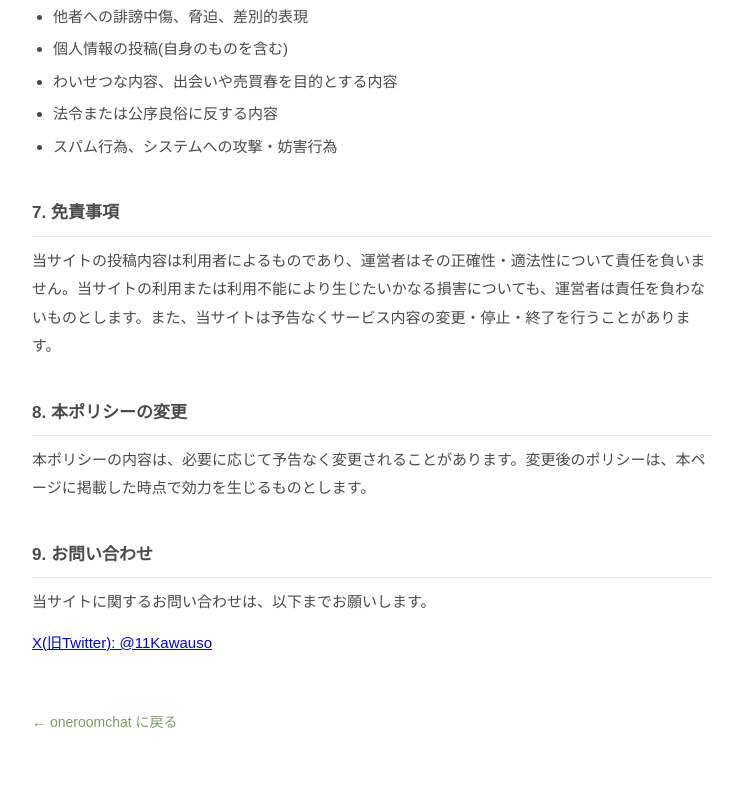
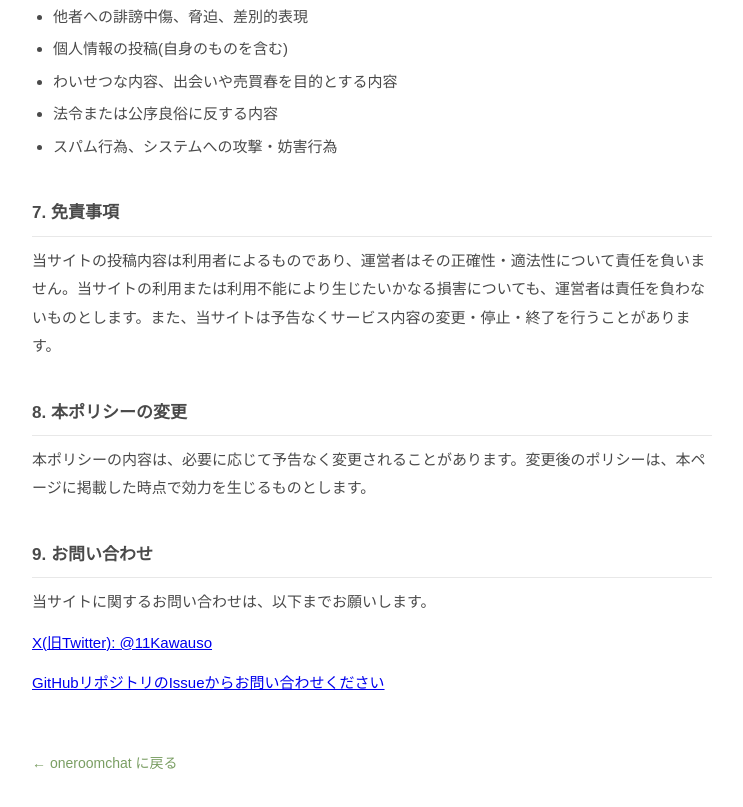
Before and after one commit to 11Kawauso/Chaos-bbs, a plain HTML site: page privacy.html in a window 1280 px wide. Shown: the part 1560-2367 px from the top of the page, without its empty margins (268-1011 px from the left). Drawn offline with Linux system fonts and the light colour scheme.

Commit message:
Issue追加

```diff
--- a/privacy.html
+++ b/privacy.html
@@ -113,6 +113,7 @@
   <h2>9. お問い合わせ</h2>
   <p>当サイトに関するお問い合わせは、以下までお願いします。</p>
   <p><a href="https://x.com/11Kawauso" target="_blank" rel="noopener">X(旧Twitter): @11Kawauso</a></p>
+  <p><a href="https://github.com/11Kawauso/Chaos-bbs/issues/new" target="_blank" rel="noopener">GitHubリポジトリのIssueからお問い合わせください</a></p>
 
   <a class="back" href="./index.html">← oneroomchat に戻る</a>
 
```
